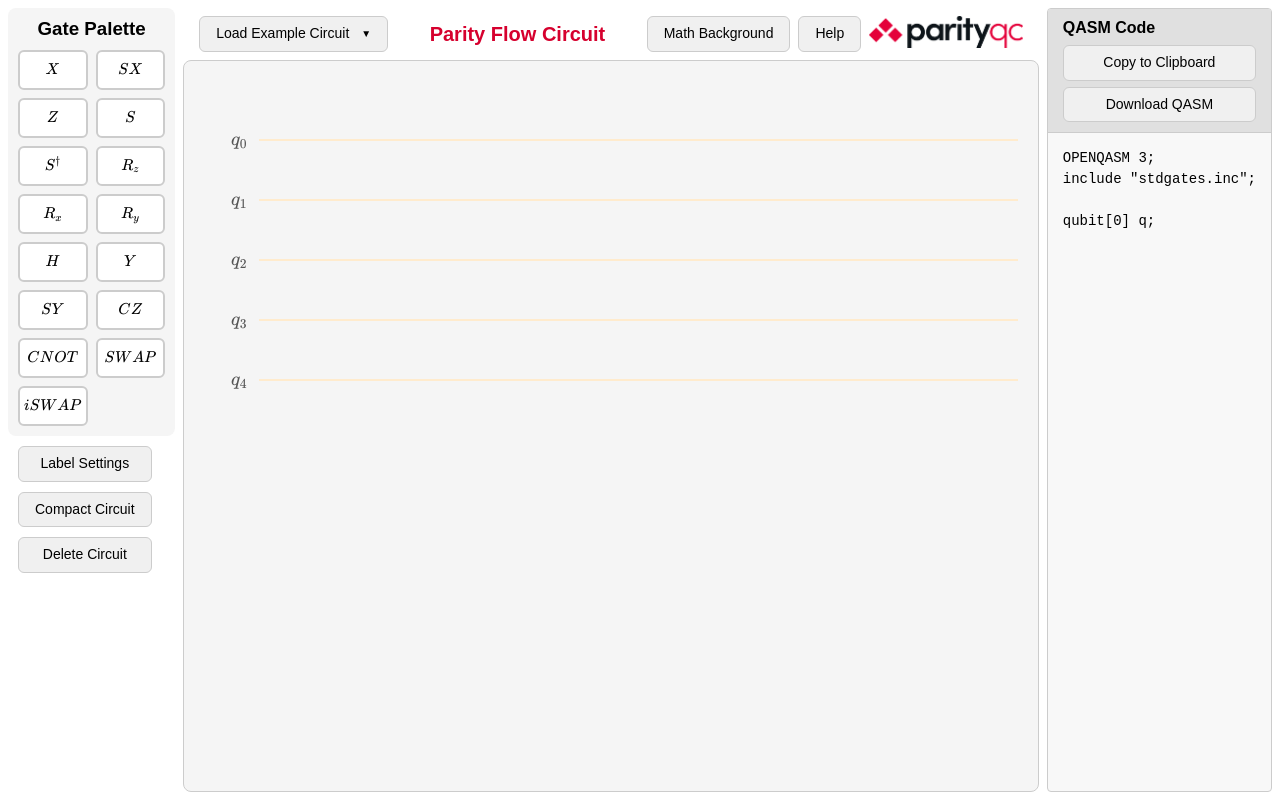
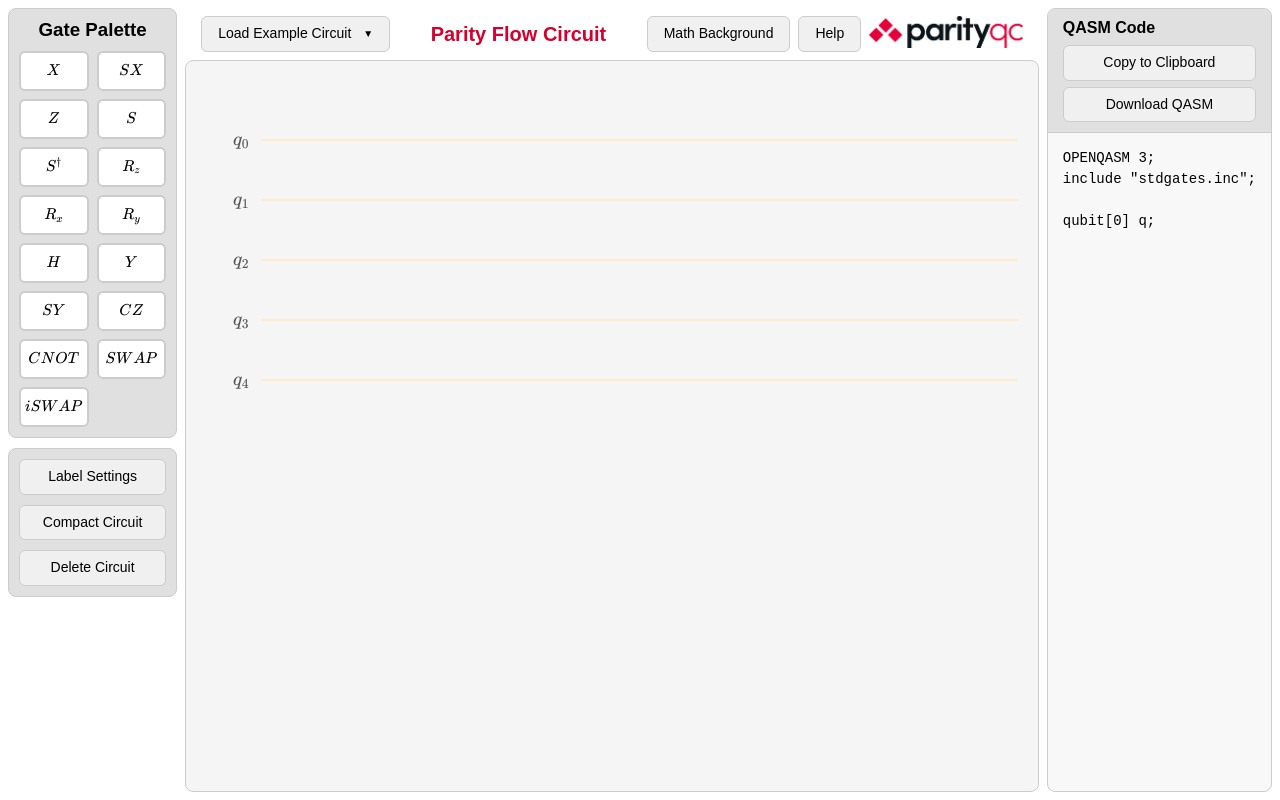
Before and after one commit to ParityQC/flow-visualizer, a React (Vite) app: page / in a window 1280 px wide. Built offline with nearby package versions, Linux system fonts and the light colour scheme.

Commit message:
Unify design further (buttons, boxes)

```diff
--- a/src/components/CircuitBuilder.css
+++ b/src/components/CircuitBuilder.css
@@ -51,8 +51,10 @@
   display: flex;
   flex-direction: column;
   gap: 10px;
-  margin-left: 10px;
-  width: fit-content;
+  padding: 10px;
+  background-color: var(--color-raised-hover);
+  border: 1px solid var(--color-border);
+  border-radius: var(--radius-lg);
 }
 
 .circuit-top-bar {
--- a/src/components/QasmDisplay.css
+++ b/src/components/QasmDisplay.css
@@ -2,7 +2,7 @@
   display: flex;
   flex-direction: column;
   border: 1px solid var(--color-border);
-  border-radius: var(--radius-sm);
+  border-radius: var(--radius-lg);
   overflow: hidden;
   background-color: var(--color-code-bg);
 }
--- a/src/components/ToolBox.css
+++ b/src/components/ToolBox.css
@@ -1,7 +1,9 @@
 .toolbar {
   padding: 10px;
-  background-color: var(--color-bg);
+  background-color: var(--color-raised-hover);
+  border: 1px solid var(--color-border);
   border-radius: var(--radius-lg);
+  overflow: hidden;
 }
 
 .toolbar h3 {
```
